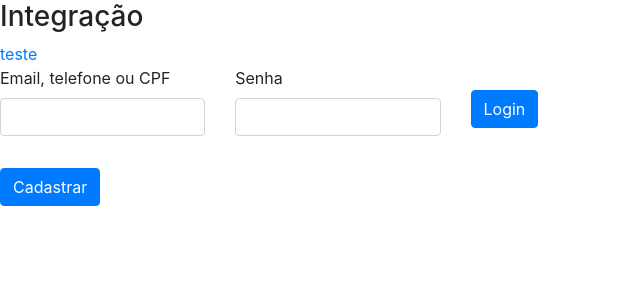
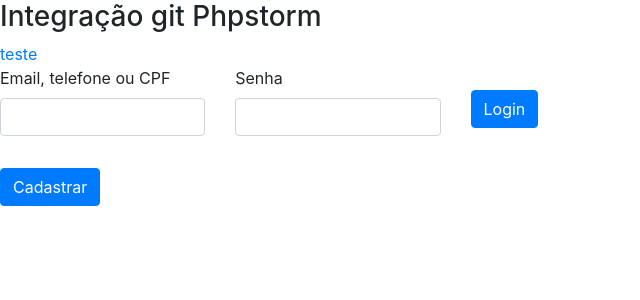
Before and after one commit to FlavioHenriique/app-scarmed, a PHP site: page / in a window 1280 px wide. Shown: the top 300 px of the page, without its empty margins (0-640 px from the left). Run offline with PHP 8.4, Linux system fonts and the light colour scheme; some libraries are stand-ins or nearby versions.

Commit message:
Teste integração git com Phpstorm

```diff
--- a/index.php
+++ b/index.php
@@ -12,7 +12,7 @@
         crossorigin="anonymous"></script>
 </head>
 <body>
-    <h3 class="light">Integração </h3>
+    <h3 class="light">Integração git Phpstorm</h3>
     <a href="teste.php">teste</a>
     <div class="container-fluid">
         <div class="row">
```
